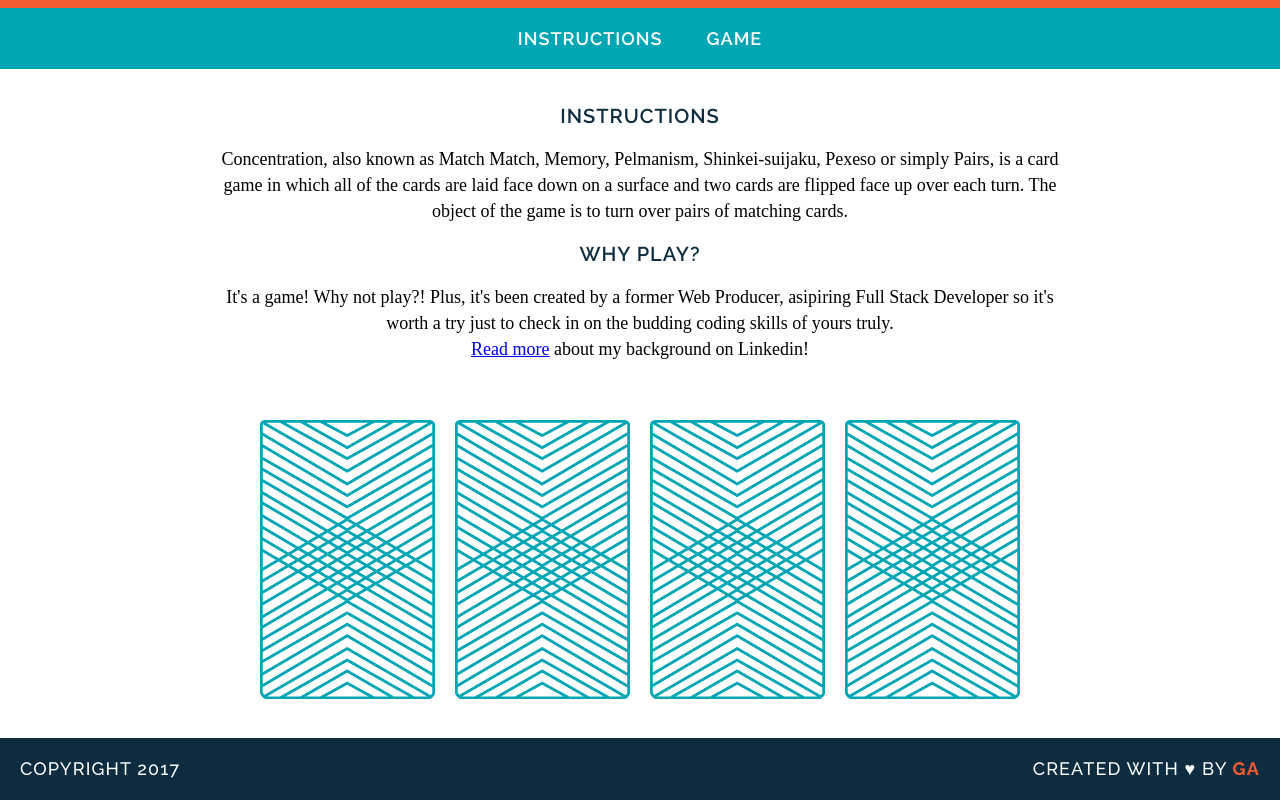
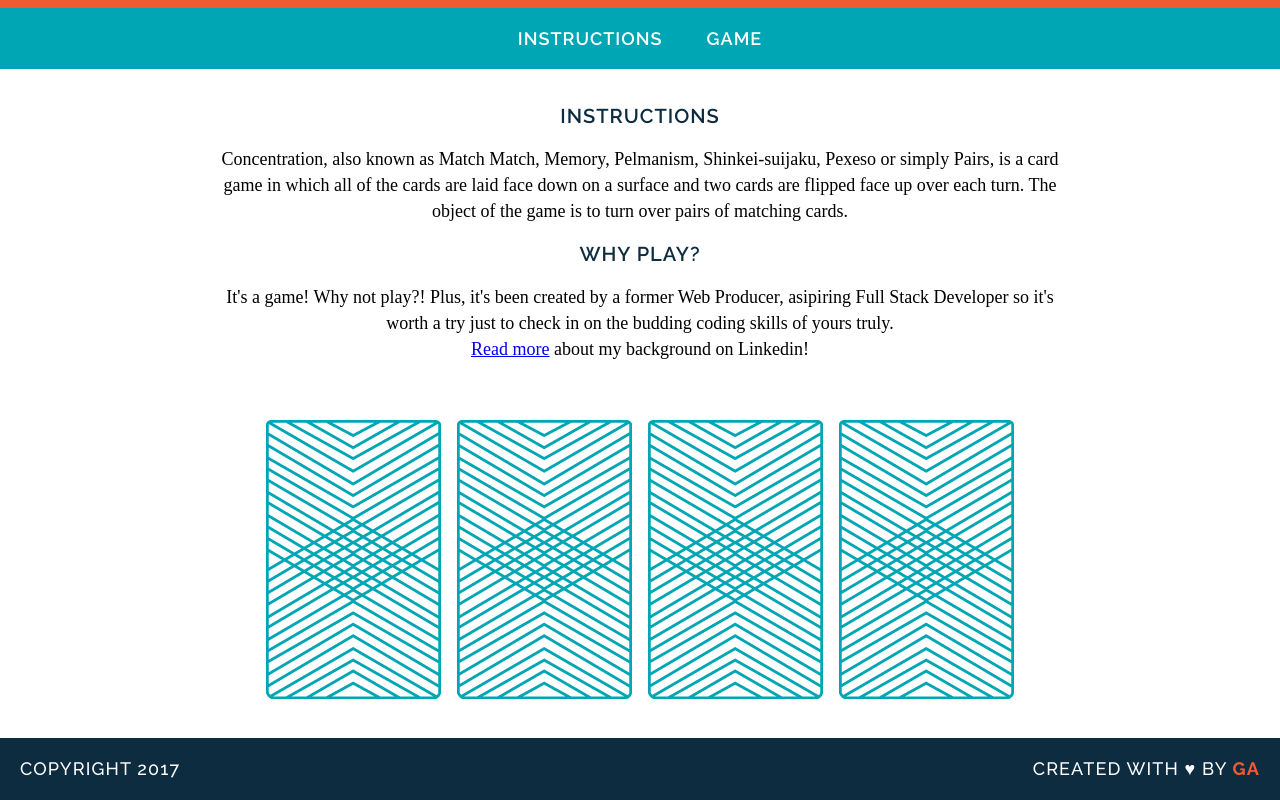
Before and after one commit to carriesampson/wdi-fundamentals-memorygame, a plain HTML site: page index.html in a window 1280 px wide. Shown: the part 105-905 px from the top of the page. Drawn offline with nearby package versions, Linux system fonts and the light colour scheme; a web font is replaced by a local one.

Commit message:
Makes all but the alerts at 100%

```diff
--- a/index.html
+++ b/index.html
@@ -6,6 +6,7 @@
   <title>GA WDIR 10232017 Memory Game by Carrie Sampson</title>
   <link href="https://fonts.googleapis.com/css?family=Droid+Serif|Raleway:400,500,600,700" rel="stylesheet">
   <link href="css/styles.css" rel="stylesheet" type="text/css">
+  <script src="https://ajax.googleapis.com/ajax/libs/jquery/3.2.1/jquery.min.js"></script>
 </head>
 <body>
   <header>
@@ -20,17 +21,12 @@
     <p>Concentration, also known as Match Match, Memory, Pelmanism, Shinkei-suijaku, Pexeso or simply Pairs, is a card game in which all of the cards are laid face down on a surface and two cards are flipped face up over each turn. The object of the game is to turn over pairs of matching cards.</p>
     <h2>Why Play?</h2>
     <p>It's a game! Why not play?! Plus, it's been created by a former Web Producer, asipiring Full Stack Developer so it's worth a try just to check in on the budding coding skills of yours truly. <br> <a href="https://www.linkedin.com/in/carriesampson">Read more</a> about my background on Linkedin!</p>
-    <div>
-      <img src="images/back.png" alt="Queen of Diamonds">
-      <img src="images/back.png" alt="Queen of Hearts">
-      <img src="images/back.png" alt="King of Diamonds">
-      <img src="images/back.png" alt="King of Hearts">
-    </div>
+    <div id="game-board" class="board clearfix"></div>
   </main>
   <footer class="clearfix">
     <p class="copyright">Copyright 2017</p>
     <p class="message">Created with &hearts; by <span class="name">GA</span></p>
   </footer>
-<script src="js/main.js"></script>
+  <script src="js/main.js"></script>
 </body>
 </html>
--- a/js/main.js
+++ b/js/main.js
@@ -1,30 +1,31 @@
+
 
 var cards = [
 {
   rank: "queen",
   suit: "hearts",
-  cardImage: "images/queen-of-hearts.png"
+  cardImage: "images/queen-of-hearts.png",
 },
 {
   rank: "queen",
   suit: "diamonds",
-  cardImage: "images/queen-of-diamonds.png"
+  cardImage: "images/queen-of-diamonds.png",
 },
 {
   rank: "king",
   suit: "hearts",
-  cardImage: "images/king-of-hearts.png"
+  cardImage: "images/king-of-hearts.png",
 },
 {
   rank: "king",
   suit: "diamonds",
-  cardImage: "images/king-of-diamonds.png"
+  cardImage: "images/king-of-diamonds.png",
 }
 ];
 
-var cardsInPlay = [];
+  var cardsInPlay = [];
 
-function checkForMatch() {
+function checkForMatch () {
   if (cardsInPlay[0] === cardsInPlay[1]) {
     alert("You found a match!");
   } else {
@@ -32,13 +33,25 @@ function checkForMatch() {
   }
 }
 
-function flipCard(cardID) {
-  console.log("User flipped " + cards[cardID].rank);
-  cardsInPlay.push(cards[cardID].rank);
-  console.log(cards[cardID].cardImage);
-  console.log(cards[cardID].suit);
-}
+function flipCard() {
+  var cardId = this.getAttribute("data-id")
+  console.log("User flipped " + cards[cardId].rank);
+  cardsInPlay.push(cards[cardId].rank);
+  this.setAttribute("src", cards[cardId].cardImage);
+  console.log(cards[cardId].suit);
+};
 
-flipCard(0);
-flipCard(2);
+function createBoard () {
+  var boardGame = document.getElementById("game-board");
+  for (i = 0; i < cards.length; i++) {
+  var cardElement = document.createElement ("img");
+  cardElement.setAttribute("src", "images/back.png");
+  cardElement.setAttribute("data-id", i);
+  cardElement.addEventListener("click", flipCard);
+  boardGame.append(cardElement);
+ }
+};
+
+createBoard();
+flipCard();
 checkForMatch();
```
